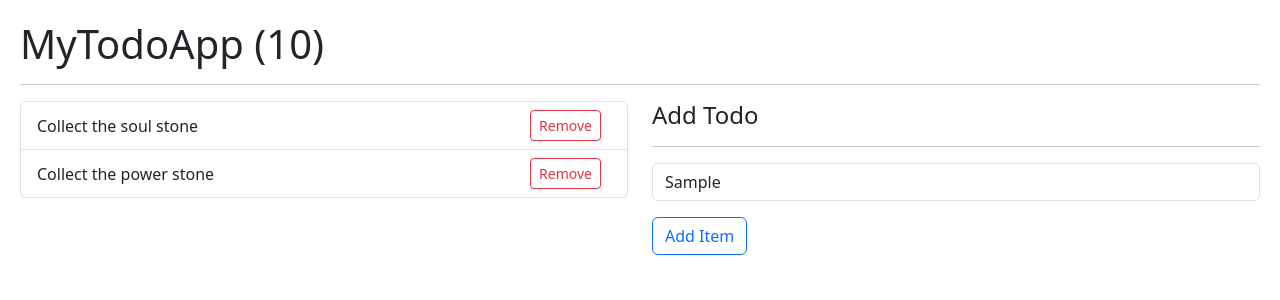
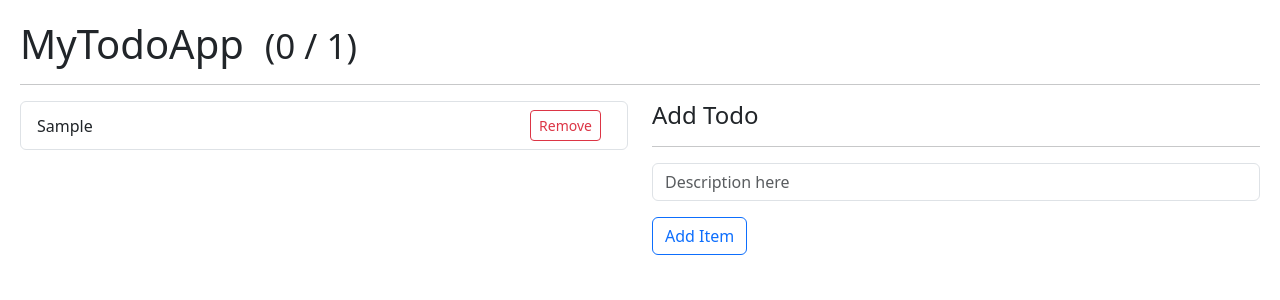
Before and after one commit to eangeles-react-cero-experto/05-hook-app, a React (Vite) app: page / in a window 1280 px wide. Both pictures are taken after typing "Sample" into the empty fields and a click on the button "Add Item". Shown: the top 300 px of the page. Built offline with nearby package versions, Linux system fonts and the light colour scheme.

Commit message:
Code in MyTodoApp

```diff
--- a/src/08-useReducer/MyTodoApp.jsx
+++ b/src/08-useReducer/MyTodoApp.jsx
@@ -1,41 +1,39 @@
-import { useReducer } from "react";
-import { todoListReducer } from "./todoListReducer.js";
 import { FormAddTodoItem, TodoList } from "./components";
-
-const initialState = [
-  {
-    id: crypto.randomUUID(),
-    description: "Collect the soul stone",
-    isDone: false,
-  },
-  {
-    id: crypto.randomUUID(),
-    description: "Collect the power stone",
-    isDone: false,
-  },
-];
+import { useTodoList } from "./hooks/useTodoList.js";
 
 export const MyTodoApp = () => {
-  const [state, dispatch] = useReducer(todoListReducer, initialState);
-
-  const handleNewTodoItemAdded = (todoItem) => {
-    console.log("todoItem: ", todoItem);
-  };
+  const {
+    todoList,
+    todoItemsAmount,
+    completedTodoItemsAmount,
+    addNewTodoItem,
+    deleteTodoItem,
+    toggleTodoItem,
+  } = useTodoList();
 
   return (
     <>
-      <h1>MyTodoApp (10)</h1>
+      <h1>
+        MyTodoApp &nbsp;
+        <small>
+          ({completedTodoItemsAmount} / {todoItemsAmount})
+        </small>
+      </h1>
       <hr />
 
       <div className="row">
         <div className="col-6">
-          <TodoList todoList={state} />
+          <TodoList
+            todoList={todoList}
+            onToggleTodoItem={toggleTodoItem}
+            onDeleteTodoItem={deleteTodoItem}
+          />
         </div>
         <div className="col-6">
           <h4>Add Todo</h4>
           <hr />
 
-          <FormAddTodoItem onNewTodoItemAdded={handleNewTodoItemAdded} />
+          <FormAddTodoItem onNewTodoItemAdded={addNewTodoItem} />
         </div>
       </div>
     </>
--- a/src/08-useReducer/components/FormAddTodoItem.jsx
+++ b/src/08-useReducer/components/FormAddTodoItem.jsx
@@ -2,23 +2,21 @@ import PropTypes from "prop-types";
 import { useState } from "react";
 
 export const FormAddTodoItem = ({ onNewTodoItemAdded }) => {
-  const [todoItem, setTodoItem] = useState({
-    id: crypto.randomUUID(),
-    description: "",
-    isDone: false,
-  });
+  const [description, setDescription] = useState("");
 
   const onSubmit = (event) => {
     event.preventDefault();
-    onNewTodoItemAdded(todoItem);
+    onNewTodoItemAdded({
+      id: crypto.randomUUID(),
+      description,
+      isDone: false,
+    });
+
+    setDescription("");
   };
 
   const onInputChanged = (event) => {
-    setTodoItem({
-      ...todoItem,
-      id: crypto.randomUUID(),
-      description: event.target.value,
-    });
+    setDescription(event.target.value);
   };
 
   return (
@@ -26,6 +24,7 @@ export const FormAddTodoItem = ({ onNewTodoItemAdded }) => {
       <form onSubmit={onSubmit}>
         <input
           onChange={onInputChanged}
+          value={description}
           type="text"
           placeholder="Description here"
           className="form-control"
--- a/src/08-useReducer/components/TodoItem.jsx
+++ b/src/08-useReducer/components/TodoItem.jsx
@@ -1,11 +1,30 @@
 import PropTypes from "prop-types";
 
-export const TodoItem = ({ todoItem }) => {
+export const TodoItem = ({ todoItem, onToggleTodoItem, onDeleteTodoItem }) => {
+  const onRemoveBtnClicked = (event) => {
+    event.stopPropagation();
+    onDeleteTodoItem(todoItem.id);
+  };
+
   return (
     <>
-      <li className="list-group-item d-flex justify-content-between align-items-center">
-        <span>{todoItem.description}</span>
-        <button className="btn btn-sm btn-outline-danger">Remove</button>
+      <li
+        onClick={() => onToggleTodoItem(todoItem.id)}
+        className="list-group-item d-flex justify-content-between align-items-center"
+      >
+        <span
+          className={`w-100 ${
+            todoItem.isDone ? "text-decoration-line-through" : ""
+          }`}
+        >
+          {todoItem.description}
+        </span>
+        <button
+          onClick={onRemoveBtnClicked}
+          className="btn btn-sm btn-outline-danger"
+        >
+          Remove
+        </button>
       </li>
     </>
   );
@@ -14,7 +33,9 @@ export const TodoItem = ({ todoItem }) => {
 TodoItem.propTypes = {
   todoItem: PropTypes.shape({
     id: PropTypes.string.isRequired,
-    description: PropTypes.string.isRequired,
+    description: PropTypes.any,
     isDone: PropTypes.bool.isRequired,
   }),
+  onToggleTodoItem: PropTypes.func.isRequired,
+  onDeleteTodoItem: PropTypes.func.isRequired,
 };
--- a/src/08-useReducer/components/TodoList.jsx
+++ b/src/08-useReducer/components/TodoList.jsx
@@ -1,12 +1,21 @@
 import PropTypes from "prop-types";
 import { TodoItem } from "./TodoItem.jsx";
 
-export const TodoList = ({ todoList = [] }) => {
+export const TodoList = ({
+  todoList = [],
+  onDeleteTodoItem,
+  onToggleTodoItem,
+}) => {
   return (
     <>
       <ul className="list-group">
         {todoList.map((todoItem) => (
-          <TodoItem key={todoItem.id} todoItem={todoItem} />
+          <TodoItem
+            key={todoItem.id}
+            todoItem={todoItem}
+            onToggleTodoItem={onToggleTodoItem}
+            onDeleteTodoItem={onDeleteTodoItem}
+          />
         ))}
       </ul>
     </>
@@ -15,4 +24,6 @@ export const TodoList = ({ todoList = [] }) => {
 
 TodoList.propTypes = {
   todoList: PropTypes.arrayOf(PropTypes.object),
+  onToggleTodoItem: PropTypes.func.isRequired,
+  onDeleteTodoItem: PropTypes.func.isRequired,
 };
--- /dev/null
+++ b/src/08-useReducer/hooks/useTodoList.js
@@ -0,0 +1,50 @@
+import { useEffect, useReducer } from "react";
+import { todoListReducer } from "../todoListReducer.js";
+
+const init = () => {
+  return JSON.parse(localStorage.getItem("todoList") || "[]");
+};
+
+export const useTodoList = (initialValue = []) => {
+  const [todoList, dispatch] = useReducer(todoListReducer, initialValue, init);
+
+  useEffect(() => {
+    localStorage.setItem("todoList", JSON.stringify(todoList));
+  }, [todoList]);
+
+  const addNewTodoItem = (todoItem) => {
+    const action = {
+      type: "[TODO] Add todo item",
+      payload: todoItem,
+    };
+    dispatch(action);
+  };
+
+  const deleteTodoItem = (id) => {
+    const action = {
+      type: "[TODO] Delete todo item",
+      payload: id,
+    };
+    dispatch(action);
+  };
+
+  const toggleTodoItem = (id) => {
+    const action = {
+      type: "[TODO] Toggle todo item",
+      payload: id,
+    };
+    dispatch(action);
+  };
+
+  return {
+    todoList,
+    todoItemsAmount: todoList.length,
+    completedTodoItemsAmount: todoList.filter((todoItem) => todoItem.isDone)
+      .length,
+    pendingTodoItemsAmount: todoList.filter((todoItem) => !todoItem.isDone)
+      .length,
+    addNewTodoItem,
+    deleteTodoItem,
+    toggleTodoItem,
+  };
+};
--- a/src/08-useReducer/todoListReducer.js
+++ b/src/08-useReducer/todoListReducer.js
@@ -1,7 +1,14 @@
 export const todoListReducer = (initialState = [], action) => {
   switch (action.type) {
-    case "ABC":
-      throw new Error("Action.type = ABC is no yet implemented");
+    case "[TODO] Add todo item":
+      return [...initialState, action.payload];
+    case "[TODO] Delete todo item":
+      return initialState.filter((todoItem) => todoItem.id !== action.payload);
+    case "[TODO] Toggle todo item":
+      return initialState.map((todoItem) => {
+        if (todoItem.id === action.payload) todoItem.isDone = !todoItem.isDone;
+        return todoItem;
+      });
     default:
       return initialState;
   }
```
